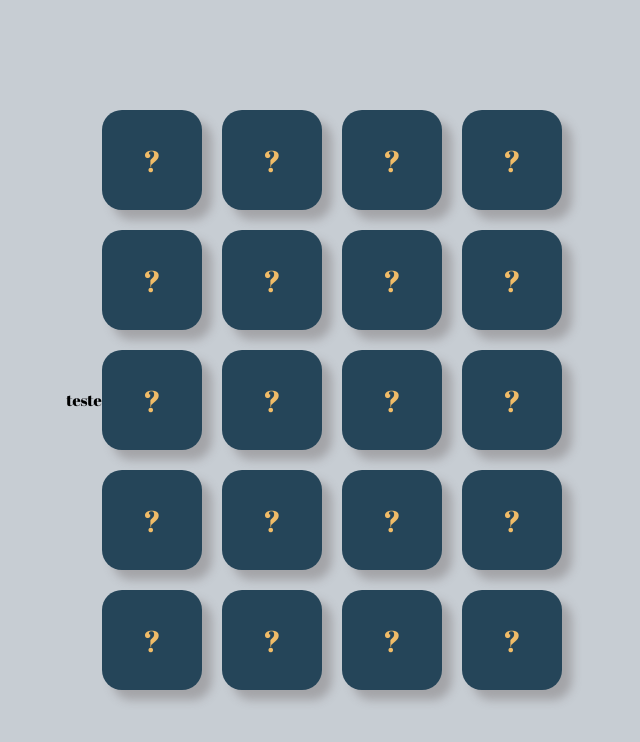
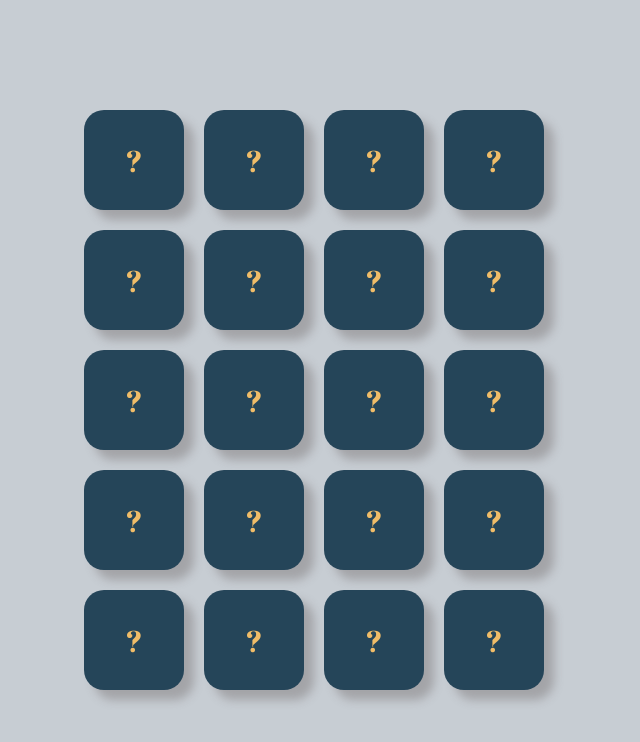
Before and after one commit to quinebrek/rodolfo_vs_expediente, a plain HTML site: page index.html in a window 1280 px wide. Shown: the whole page, without its empty margins (326-966 px from the left). Drawn offline with Linux system fonts and the light colour scheme.

Commit message:
Update index.html

```diff
--- a/index.html
+++ b/index.html
@@ -11,7 +11,6 @@
 </head>
 <body>
 
-<div class="teste">teste</div>
 
 
 <div id="gameBoard">
```
